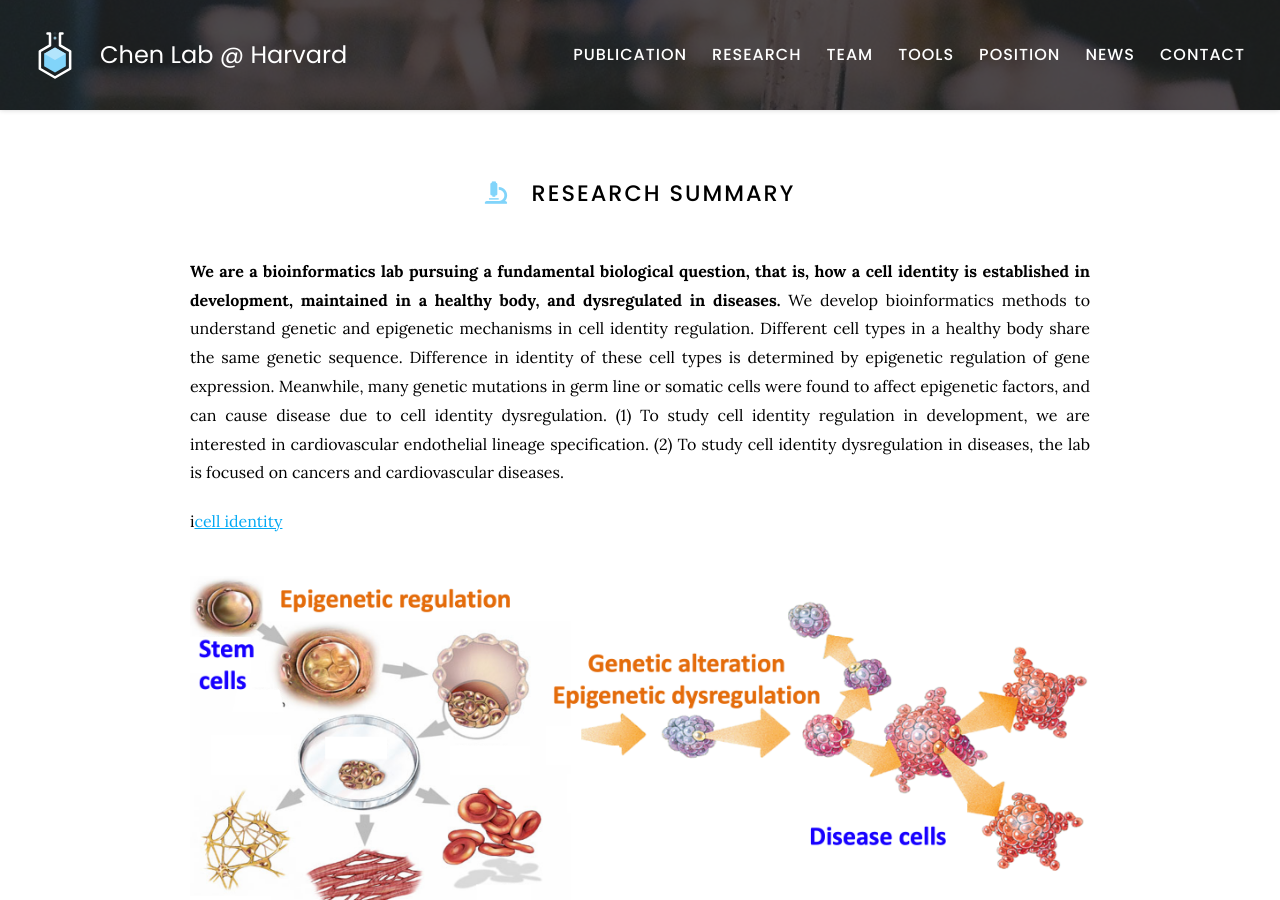
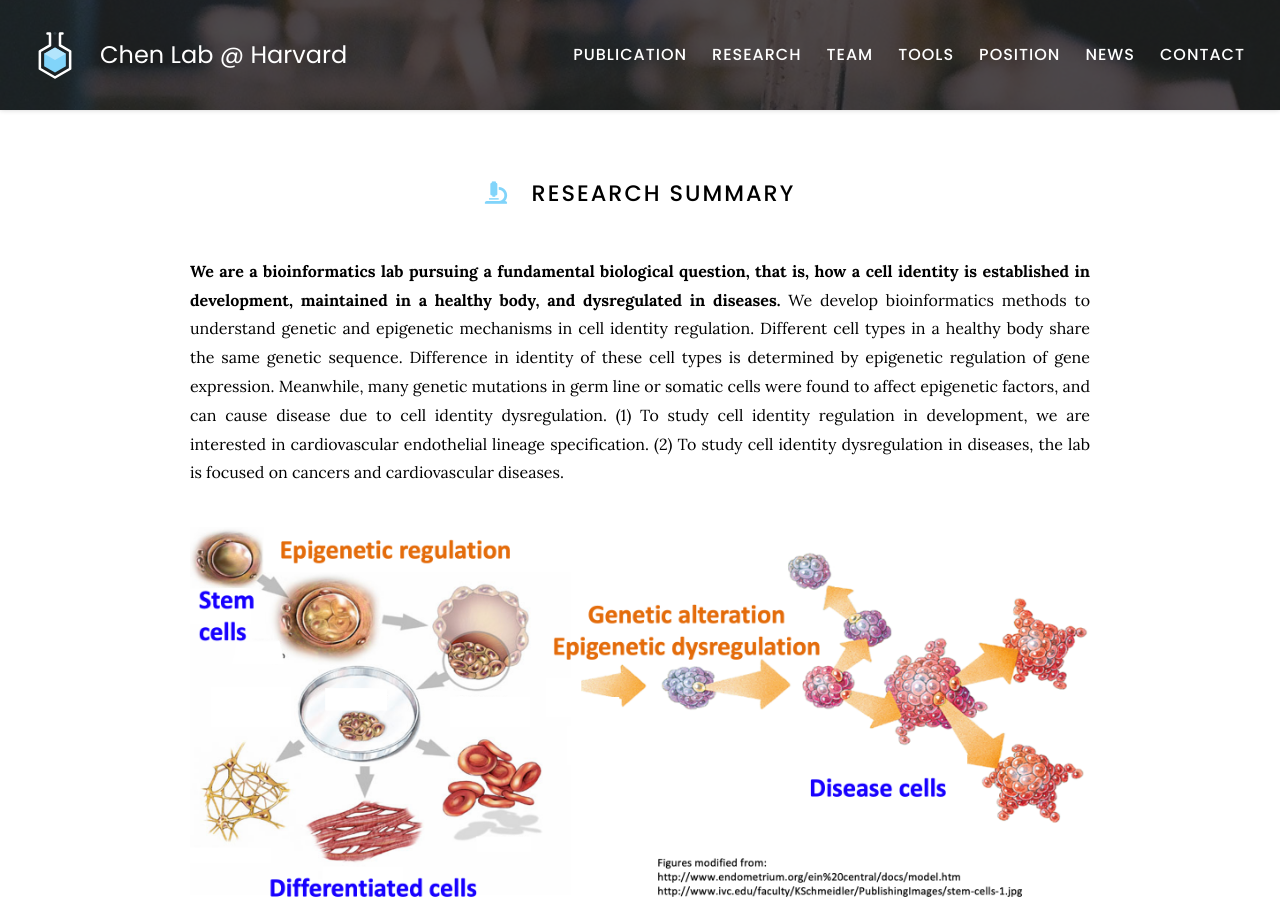
Before and after one commit to kaifuchenlab/kaifuchenlab.github.io, a Jekyll site: the page built from 1.research/index.md, in a window 1280 px wide and 900 px high. Built offline with Jekyll 4.4.1, drawn with Linux system fonts in a browser that asks for light colours.

Commit message:
Update index.md

```diff
--- a/1.research/index.md
+++ b/1.research/index.md
@@ -8,8 +8,6 @@ nav:
 # <i class="fas fa-microscope"></i>Research Summary
 
 **We are a bioinformatics lab pursuing a fundamental biological question, that is, how a cell identity is established in development, maintained in a healthy body, and dysregulated in diseases.** We develop bioinformatics methods to understand genetic and epigenetic mechanisms in cell identity regulation. Different cell types in a healthy body share the same genetic sequence. Difference in identity of these cell types is determined by epigenetic regulation of gene expression. Meanwhile, many genetic mutations in germ line or somatic cells were found to affect epigenetic factors, and can cause disease due to cell identity dysregulation. (1) To study cell identity regulation in development, we are interested in cardiovascular endothelial lineage specification. (2) To study cell identity dysregulation in diseases, the lab is focused on cancers and cardiovascular diseases.
-
-i[cell identity]("https://user-images.githubusercontent.com/123195085/213884192-f8612722-1c37-4e8a-b549-c2ea8ebd4748.png")
 
 {%
   include gallery.html
```
